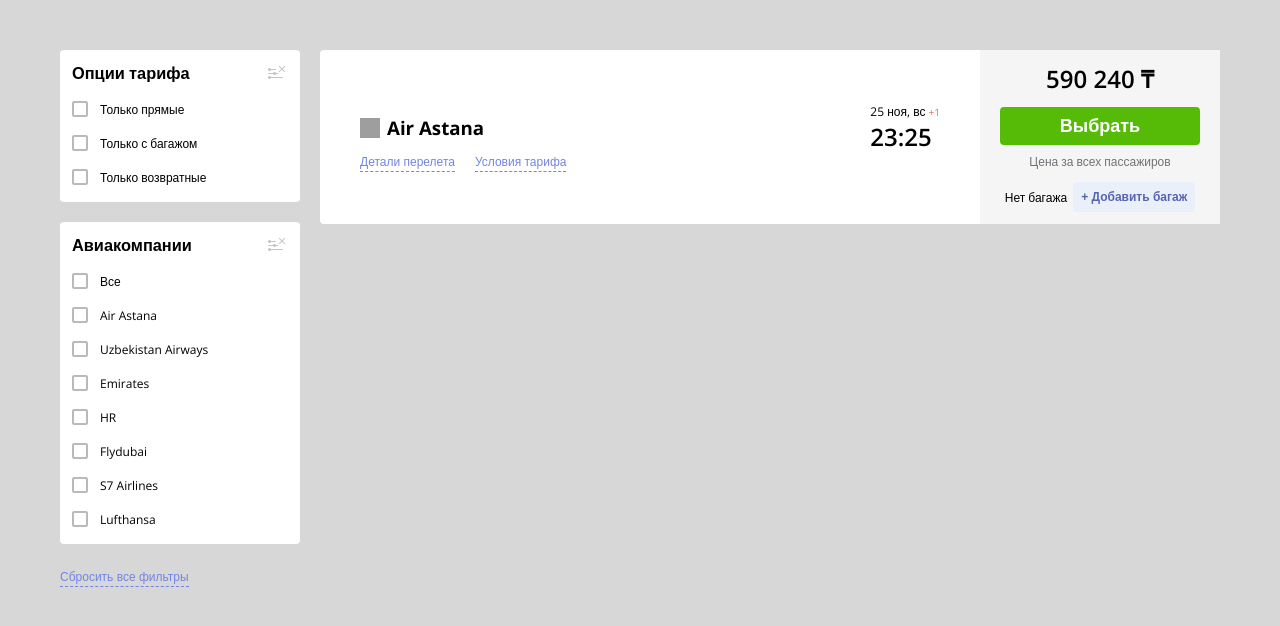
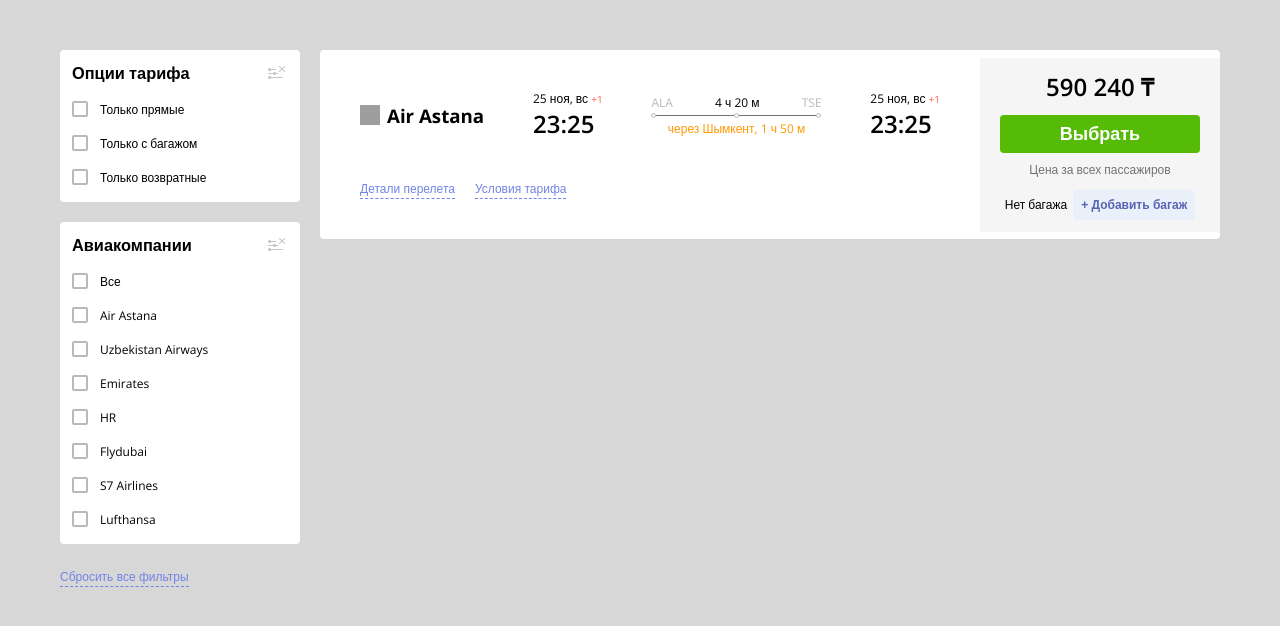
Before and after one commit to cerikzhan/aviata-test, a Vue app: page / in a window 1280 px wide. Shown: the top 626 px of the page. Built offline with nearby package versions, Linux system fonts and the light colour scheme; grey boxes are pictures that could not be loaded.

Commit message:
feat: add route info component

```diff
--- a/src/assets/scss/_media.scss
+++ b/src/assets/scss/_media.scss
@@ -1,11 +1,17 @@
+@mixin laptop {
+  @media screen and (max-width: 992px) {
+    @content;
+  }
+}
+
 @mixin tablet {
-  @media screen and (max-width: 925px) {
+  @media screen and (max-width: 768px) {
     @content;
   }
 }
 
 @mixin phone {
-  @media screen and (max-width: 640px) {
+  @media screen and (max-width: 576px) {
     @content;
   }
 }
--- a/src/assets/scss/_variables.scss
+++ b/src/assets/scss/_variables.scss
@@ -6,7 +6,9 @@ $browser-context: 16;
 
 $primary-color: #55bb06;
 $secondary-color: #7284e4;
+$danger-color: rgba(255, 55, 36, 0.8);
 $warn-color: #ff9900;
+$gray-color: #b9b9b9;
 $background-color: #d7d7d7;
 $text-color: #202123;
 $text-color-muted: #707276;
--- a/src/components/CustomCheckbox/CustomCheckbox.vue
+++ b/src/components/CustomCheckbox/CustomCheckbox.vue
@@ -61,7 +61,7 @@ export default defineComponent({
       display: inline-block;
       width: 12px;
       height: 12px;
-      border: 2px solid #b9b9b9;
+      border: 2px solid $gray-color;
       border-radius: 2px;
       margin-right: 12px;
     }
--- a/src/components/DateTime/DateTime.vue
+++ b/src/components/DateTime/DateTime.vue
@@ -26,7 +26,7 @@ export default defineComponent({
 
   &__red {
     font-size: rem(10);
-    color: rgba(255, 55, 36, 0.8);
+    color: $danger-color;
   }
 
   &__time {
--- a/src/components/FilterCard/FilterCard.vue
+++ b/src/components/FilterCard/FilterCard.vue
@@ -88,7 +88,7 @@ export default defineComponent({
     }
 
     &::-webkit-scrollbar-thumb {
-      background-color: rgba(169, 169, 169, 0.52);
+      background-color: $gray-color;
       border-radius: 2px;
     }
   }
--- a/src/components/FlightCard/FlightCard.vue
+++ b/src/components/FlightCard/FlightCard.vue
@@ -11,7 +11,8 @@
           </div>
           <h3 class="card__title">Air Astana</h3>
         </div>
-
+        <date-time />
+        <route-info />
         <date-time />
       </div>
       <div class="card__actions">
@@ -37,10 +38,15 @@
 import { defineComponent } from "vue";
 import CustomButton from "@/components/CustomButton/CustomButton.vue";
 import DateTime from "@/components/DateTime/DateTime.vue";
+import RouteInfo from "@/components/RouteInfo/RouteInfo.vue";
 
 export default defineComponent({
   name: "FlightCard",
-  components: { "date-time": DateTime, "custom-button": CustomButton },
+  components: {
+    "route-info": RouteInfo,
+    "date-time": DateTime,
+    "custom-button": CustomButton,
+  },
 });
 </script>
 
@@ -51,10 +57,20 @@ export default defineComponent({
   justify-content: space-between;
   background-color: white;
   border-radius: 4px;
+  overflow: hidden;
+
+  @include laptop {
+    flex-direction: column;
+    justify-content: flex-start;
+  }
 
   &__body {
     flex: 1 1 auto;
     padding: 40px;
+
+    @include laptop {
+      width: 100%;
+    }
   }
 
   &__airline {
@@ -79,6 +95,7 @@ export default defineComponent({
     display: flex;
     align-items: center;
     justify-content: space-between;
+    margin-bottom: 40px;
   }
 
   &__actions {
@@ -91,8 +108,15 @@ export default defineComponent({
     display: flex;
     flex-direction: column;
     align-items: center;
+    height: 100%;
     padding: 12px 20px;
     background-color: #f5f5f5;
+
+    @include laptop {
+      flex-direction: row;
+      justify-content: space-between;
+      width: 100%;
+    }
   }
 
   &__price {
@@ -104,7 +128,7 @@ export default defineComponent({
   &__passengers {
     margin-top: 8px;
     font-size: rem(12);
-    color: #707276;
+    color: $text-color-muted;
   }
 
   &__baggage {
@@ -114,6 +138,10 @@ export default defineComponent({
     margin-top: 12px;
     gap: 6px;
     font-size: rem(12);
+
+    @include laptop {
+      display: none;
+    }
   }
 }
 </style>
--- /dev/null
+++ b/src/components/RouteInfo/RouteInfo.vue
@@ -0,0 +1,73 @@
+<template>
+  <div class="route">
+    <div class="route__top">
+      <p class="route__airport">ALA</p>
+      <div class="route__range">4 ч 20 м</div>
+      <p class="route__airport">TSE</p>
+    </div>
+    <div class="route__divider divider">
+      <span class="divider__dot divider__dot--left"></span>
+      <span class="divider__dot divider__dot--middle"></span>
+      <span class="divider__dot divider__dot--right"></span>
+    </div>
+    <p class="route__bottom">через Шымкент, 1 ч 50 м</p>
+  </div>
+</template>
+
+<script lang="ts">
+import { defineComponent } from "vue";
+
+export default defineComponent({
+  name: "RouteInfo",
+});
+</script>
+
+<style lang="scss" scoped>
+.route {
+  width: 170px;
+
+  &__top {
+    display: flex;
+    align-items: center;
+    justify-content: space-between;
+    margin-bottom: 2px;
+    font-size: rem(12);
+  }
+
+  &__airport {
+    color: $gray-color;
+  }
+
+  &__bottom {
+    margin-top: 2px;
+    font-size: rem(12);
+    color: $warn-color;
+    text-align: center;
+  }
+}
+
+.divider {
+  position: relative;
+  display: flex;
+  align-items: center;
+  justify-content: space-between;
+
+  &:after {
+    content: "";
+    position: absolute;
+    left: 0;
+    right: 0;
+    height: 1px;
+    background-color: $text-color-muted;
+  }
+
+  &__dot {
+    width: 5px;
+    height: 5px;
+    background-color: white;
+    border-radius: 50%;
+    border: 1px solid $gray-color;
+    z-index: 1;
+  }
+}
+</style>
```
